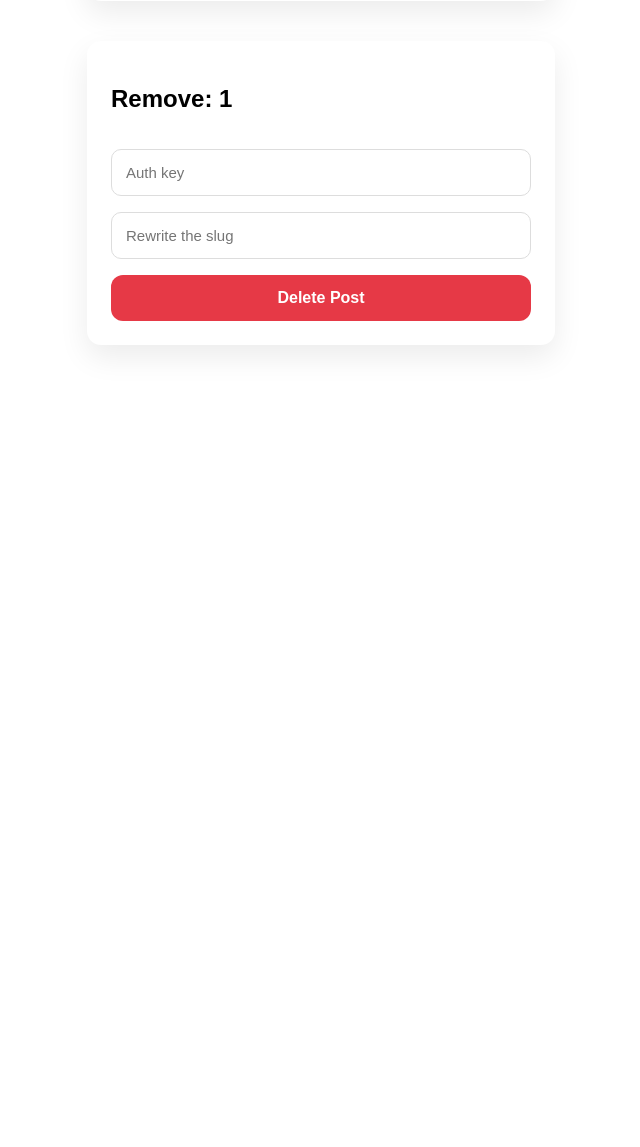
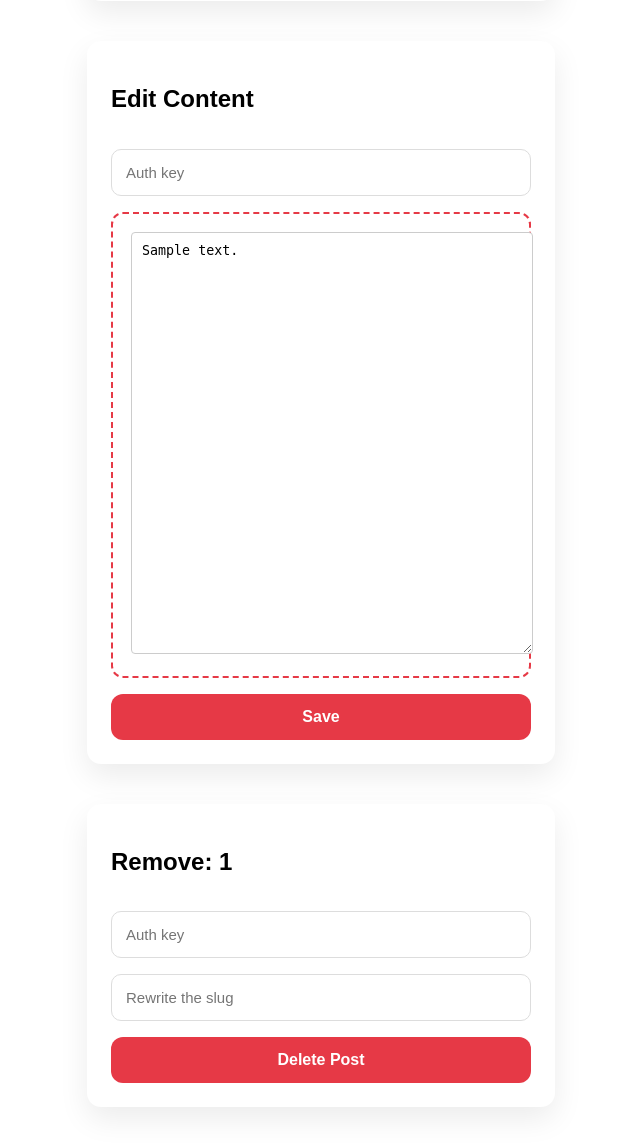
Before and after one commit to rag0nn/r4blog, a Flask app: template templates/update_post.html in a window 1280 px wide. Shown: the part 375-1522 px from the top of the page, without its empty margins (319-959 px from the left). Before the commit the page ends 726 px from the top, so only its background shows below. Run offline with Flask 3, Linux system fonts and the light colour scheme; the template is opened without the code that fills it: most values are stand-ins (such as "Sample title", 1, 10 or a date in 2020); parts of the project's set-up code (start-up, migrations or seed data) failed here and were passed over; some libraries are stand-ins or nearby versions.

Commit message:
added new manuel update section

```diff
--- a/app.py
+++ b/app.py
@@ -289,8 +289,14 @@ def download_post(category, post_id):
 
 @app.route("/posts/update/<category>/<post_id>", methods=["GET", "POST"])
 def update_post(category, post_id):
+    post_path = os.path.join(POSTS_DIR, category, f"{post_id}.md")
+
     if request.method == "GET":
-        return render_template("update_post.html", post_id=post_id, category=category)
+        if not os.path.exists(post_path):
+            abort(404)
+        with open(post_path, "r", encoding="utf-8") as f:
+            content = f.read()
+        return render_template("update_post.html", post_id=post_id, category=category, content=content)
 
     key = request.form.get("key")
     action = request.form.get("action")
@@ -302,7 +308,18 @@ def update_post(category, post_id):
 
     post_path = os.path.join(POSTS_DIR, category, f"{post_id}.md")
 
-    # Upload
+    # Save (New action)
+    if action == "save":
+        content = request.form.get("content")
+        if content is None:
+            abort(400)
+        # Dosya içeriğini güncelle (overwrite)
+        with open(post_path, "w", encoding="utf-8") as f:
+            f.write(content)
+        # Kaydettikten sonra postu görüntülemeye git (veya tekrar edit sayfasına)
+        return redirect(url_for("show_post", category=category, post_id=post_id))
+
+    # Upload (Eski yöntem, isterseniz kaldırabilirsiniz veya alternatif olarak tutabilirsiniz)
     if action == "upload":
         file = request.files.get("file")
         if not file or not file.filename.endswith(".md"):
@@ -422,8 +439,14 @@ def download_project(category, project_id):
 
 @app.route("/projects/update/<category>/<project_id>", methods=["GET", "POST"])
 def update_project(category, project_id):
+    project_path = os.path.join(PROJECTS_DIR, category, f"{project_id}.md")
+
     if request.method == "GET":
-        return render_template("update_project.html", project_id=project_id, category=category)
+        if not os.path.exists(project_path):
+            abort(404)
+        with open(project_path, "r", encoding="utf-8") as f:
+            content = f.read()
+        return render_template("update_project.html", project_id=project_id, category=category, content=content)
 
     key = request.form.get("key")
     action = request.form.get("action")
@@ -434,6 +457,15 @@ def update_project(category, project_id):
         return "Key yanlış", 403
 
     project_path = os.path.join(PROJECTS_DIR, category, f"{project_id}.md")
+
+    # Save (New action)
+    if action == "save":
+        content = request.form.get("content")
+        if content is None:
+            abort(400)
+        with open(project_path, "w", encoding="utf-8") as f:
+            f.write(content)
+        return redirect(url_for("show_project", category=category, project_id=project_id))
 
     # Upload
     if action == "upload":
--- a/templates/update_post.html
+++ b/templates/update_post.html
@@ -24,6 +24,20 @@
   </form>
 
   <form class="post-form" method="POST">
+    <h2>Edit Content</h2>
+    <input class="form-input" type="password" name="key" placeholder="Auth key" required>
+
+    <label class="file-upload">
+      <textarea name="content"
+        style="width: 100%; height: 400px; padding: 10px; border: 1px solid #ccc; border-radius: 4px; font-family: monospace;">{{ content }}</textarea>
+    </label>
+
+    <button type="submit" name="action" value="save">
+      Save
+    </button>
+  </form>
+
+  <form class="post-form" method="POST">
     <h2>Remove: {{ post_id }}</h2>
 
     <input class="form-input" type="password" name="key" placeholder="Auth key" required>
```
Also changed, not shown: templates/update_project.html (+14 -0 lines).
